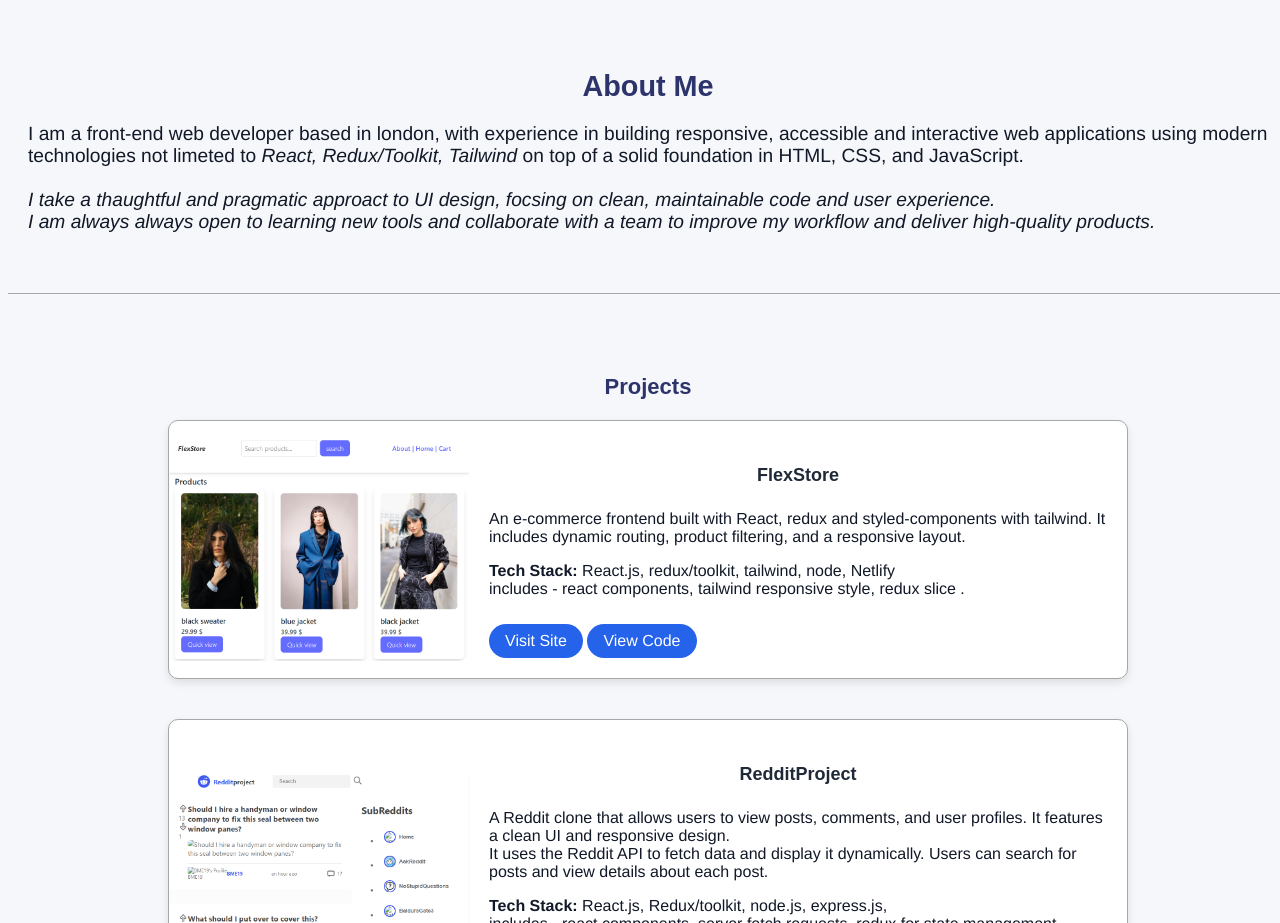
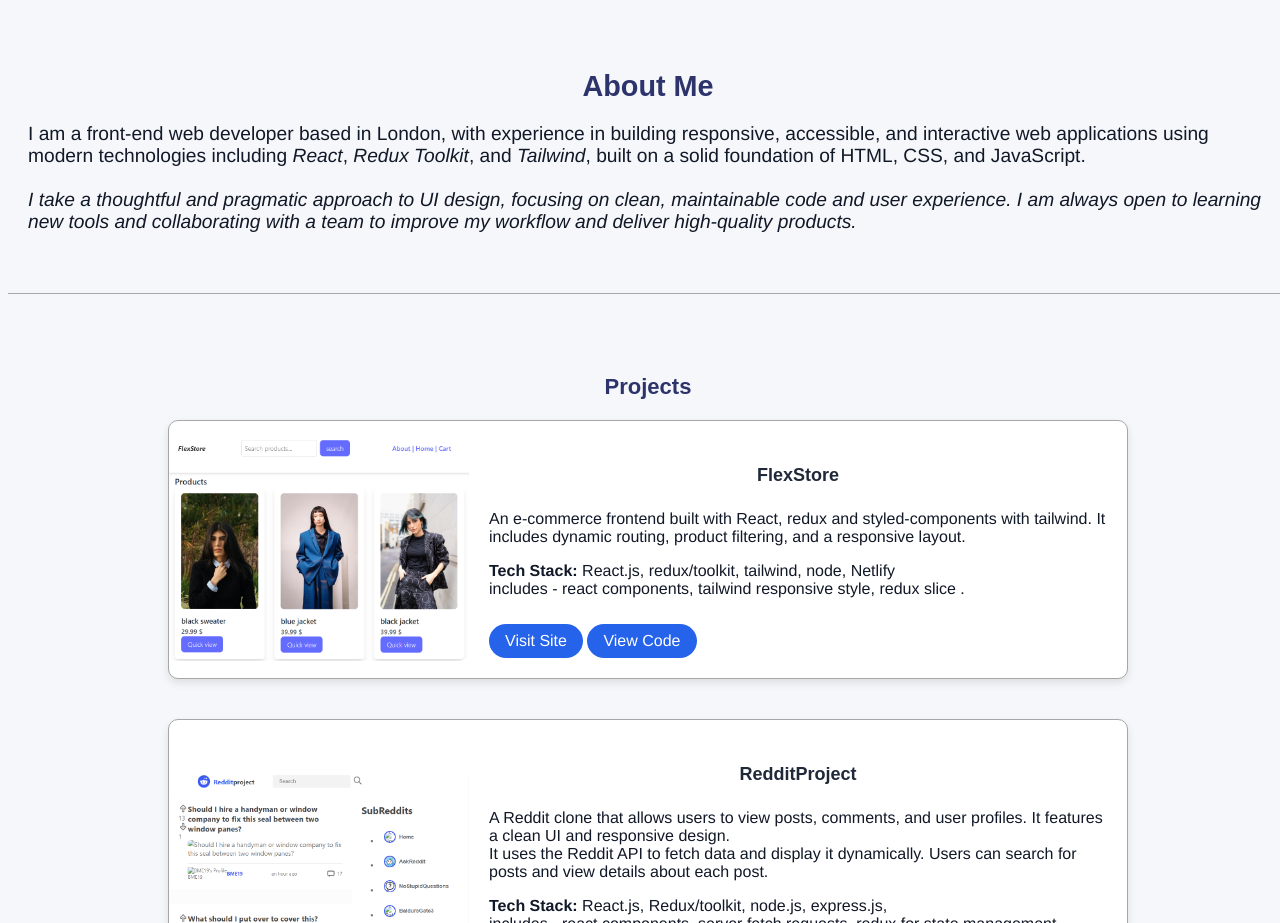
Before and after one commit to yadavnikhil429/Portfolio, a plain HTML site: page index.html in a window 1280 px wide. Shown: the part 1060-1983 px from the top of the page. Drawn offline with Linux system fonts and the light colour scheme.

Commit message:
spell check

```diff
--- a/index.html
+++ b/index.html
@@ -58,13 +58,14 @@
 <div id="about" class="about">
 <h3>About Me</h3>
 <p>
-    I am a front-end web developer based in london, with experience in
-    building responsive, accessible and interactive web applications using modern technologies not limeted to <em>React,</em> <em> Redux/Toolkit, </em> <em>Tailwind </em>
-    on top of a solid foundation in HTML, CSS, and JavaScript.<br/><br/>
-    <em>
-    I take a thaughtful and pragmatic approact to UI design, focsing on clean, maintainable code and user experience.<br>
-    I am always always open to learning new tools and collaborate with a team to improve my workflow and deliver high-quality products.</em>
-
+  I am a front-end web developer based in London, with experience in
+  building responsive, accessible, and interactive web applications using modern technologies including
+  <em>React</em>, <em>Redux Toolkit</em>, and <em>Tailwind</em>, built on a solid foundation of HTML, CSS, and JavaScript.
+  <br><br>
+  <em>
+    I take a thoughtful and pragmatic approach to UI design, focusing on clean, maintainable code and user experience.
+    I am always open to learning new tools and collaborating with a team to improve my workflow and deliver high-quality products.
+  </em>
 </p>
 </div>
 
```
